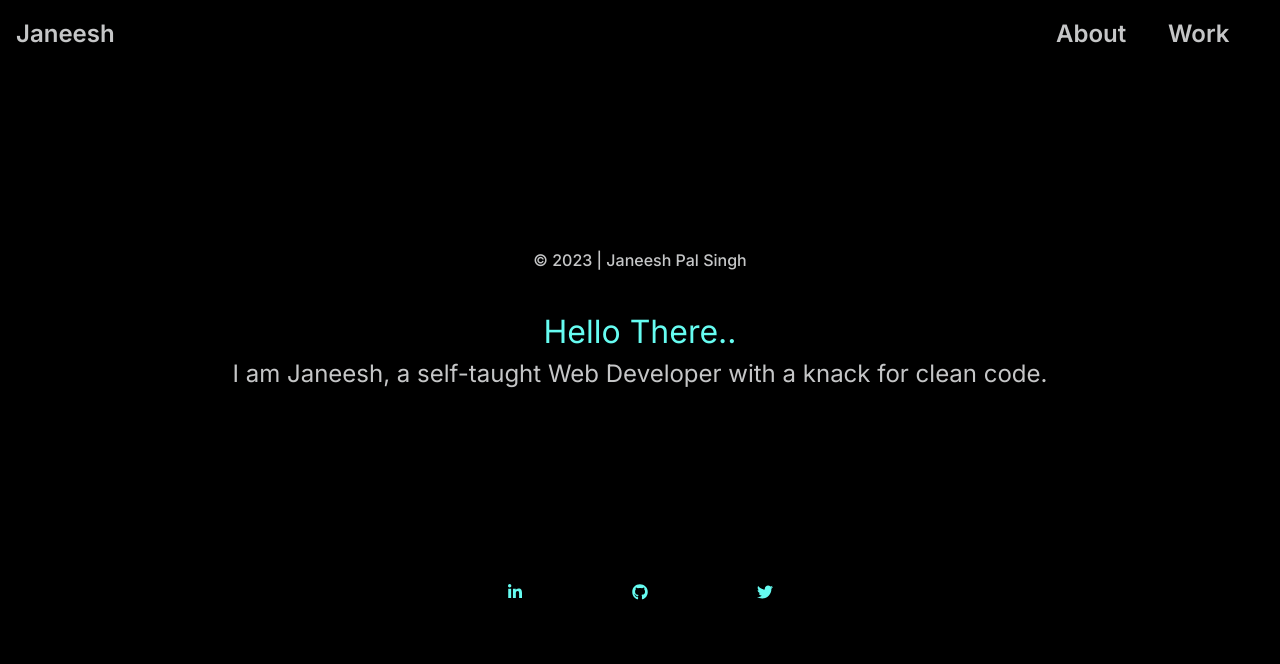
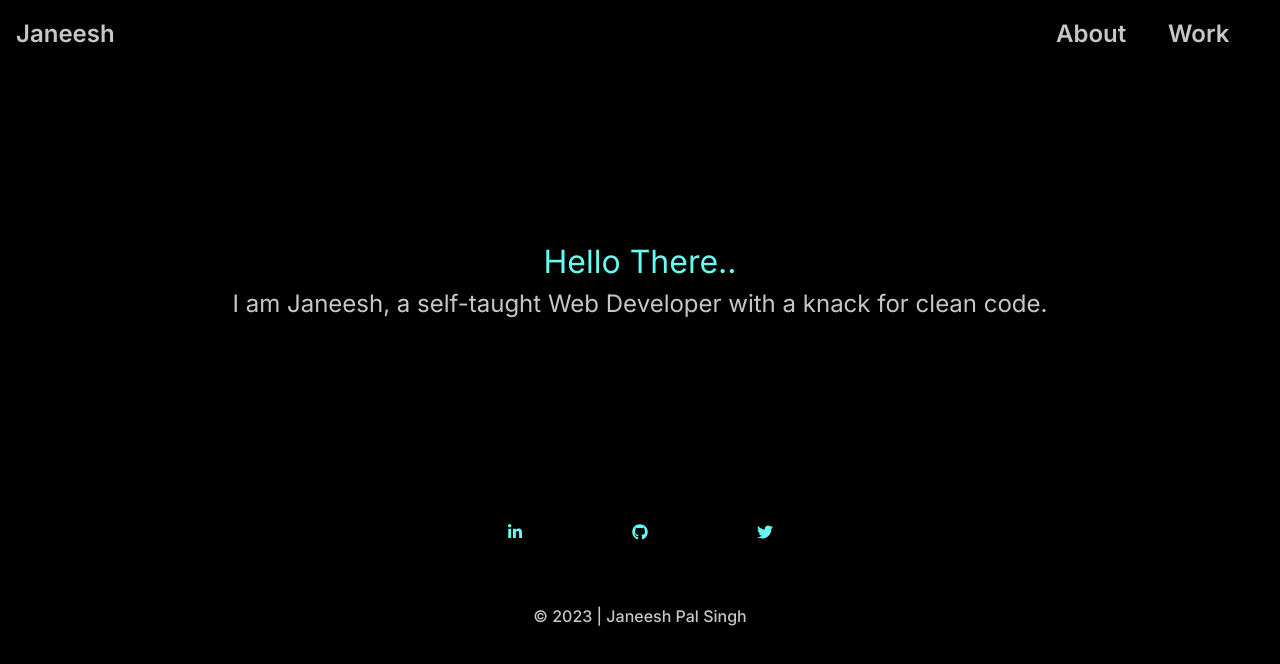
Before and after one commit to janeesh27/portfolio-2, a Next.js app in the folder portfolio-2/: page / in a window 1280 px wide. Shown: the top 664 px of the page. Built offline with nearby package versions, Linux system fonts and the light colour scheme; no server answers.

Commit message:
Final Changes

```diff
--- a/portfolio-2/src/app/about/page.jsx
+++ b/portfolio-2/src/app/about/page.jsx
@@ -4,7 +4,7 @@ const page = (children) => {
   return (
     <>
       <div className="py-4 transform translate-y-[5vh] mx-[1rem] sm:mx-8">
-        <h1 className="text-center text-[2rem]">About Me</h1>
+        <h1 className="text-center text-[#c5c6c7] text-[2rem]">About Me</h1>
         <div className="pt-[1rem] text-left text-[1rem] sm:text-[1.5rem] text-[#C5C6C7]">
           I'm a Frontend Developer experienced in building seamless user
           interfaces. Proficient in HTML, CSS, and JavaScript, I love creating
--- a/portfolio-2/src/app/layout.js
+++ b/portfolio-2/src/app/layout.js
@@ -14,8 +14,9 @@ export default function RootLayout({ children }) {
       <body className={inter.className}>
         <Navbar />
         {children}
+        <div className="h-4"></div>
+        <Footer />
       </body>
-      <Footer />
     </html>
   );
 }
--- a/portfolio-2/src/components/Footer.jsx
+++ b/portfolio-2/src/components/Footer.jsx
@@ -3,7 +3,7 @@ import React from "react";
 const footer = () => {
   return (
     <>
-      <div className="text-center text-[#C5C6C7] font-medium mt-8 mb-8">
+      <div className="text-center text-[#C5C6C7] font-medium mt-8 mb-2">
         © 2023 | Janeesh Pal Singh
       </div>
     </>
--- a/portfolio-2/src/components/Hero.jsx
+++ b/portfolio-2/src/components/Hero.jsx
@@ -6,7 +6,7 @@ import TypingElement from "./Typingelement";
 const Hero = () => {
   return (
     <>
-      <div className="text-center transform translate-y-[30vh] mx-auto p-4">
+      <div className="text-center mx-auto p-4 mt-[170px]">
         <div className="text-[1.5rem] md:text-[2rem] text-[#66FCF1]">
           <TypingElement message="Heello There..." />
         </div>
@@ -14,7 +14,7 @@ const Hero = () => {
           I am Janeesh, a self-taught Web Developer with a knack for clean code.
         </p>
       </div>
-      <div className="text-center transform translate-y-[50vh] mx-auto p-4">
+      <div className="text-center mt-[170px] mx-auto p-4">
         <div className="grid grid-flow-col sm:w-[30%] sm:mx-auto ">
           <div className="mx-auto">
             <a href="https://www.linkedin.com/in/janeeshpalsingh">
```
